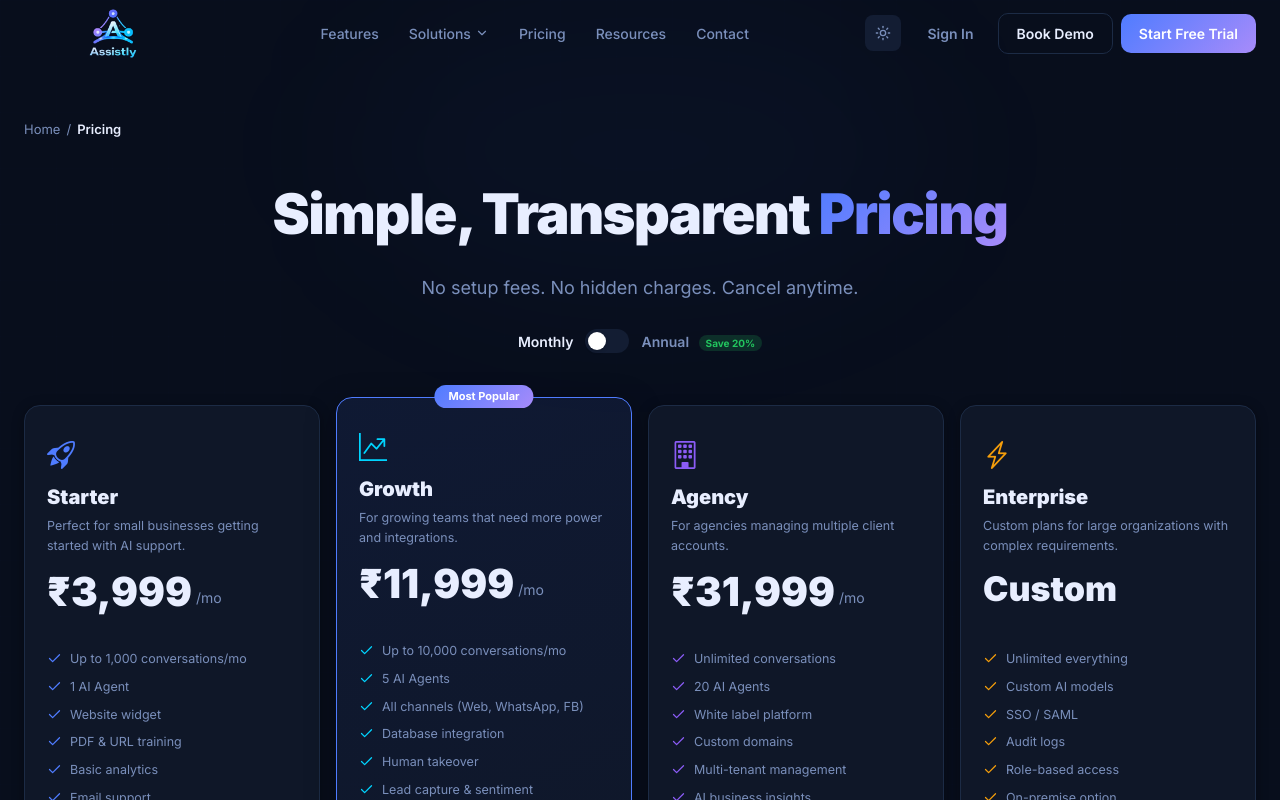
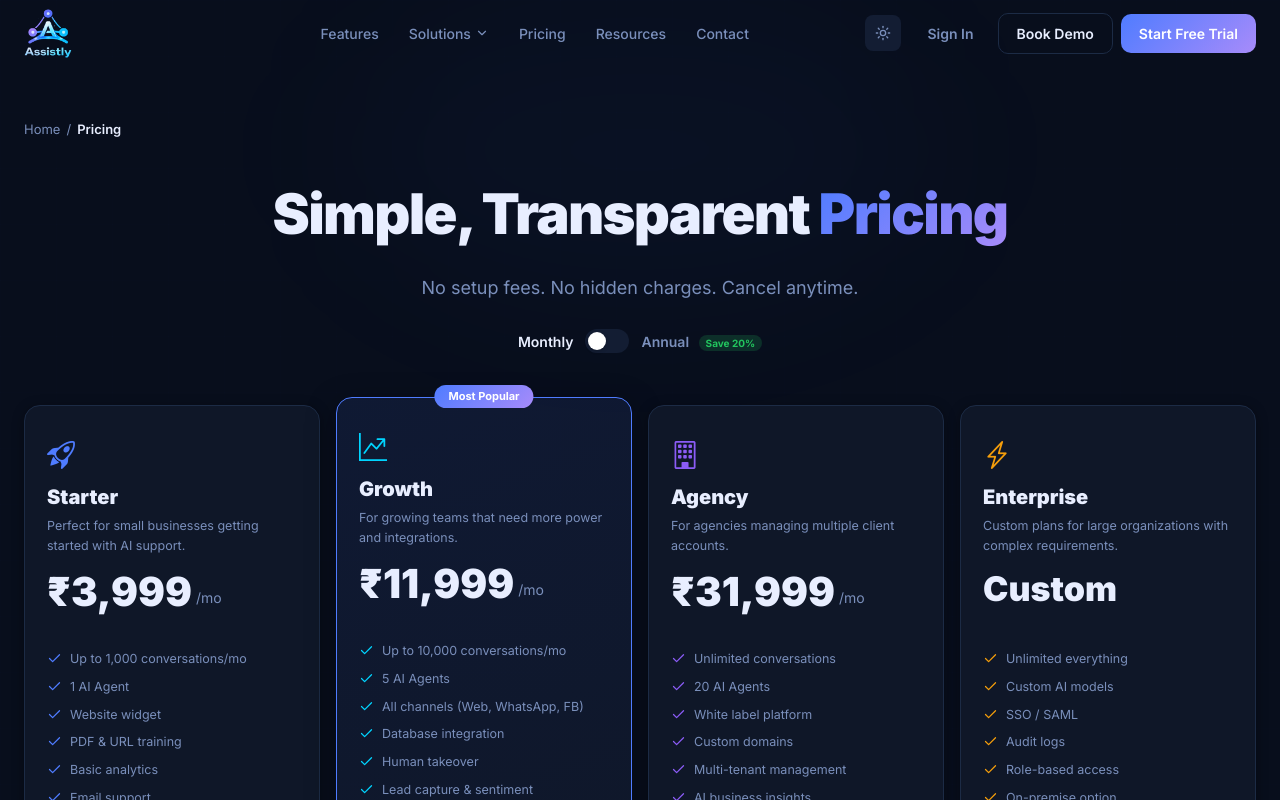
Before and after one commit to abhishektout/chat-bot-landing, a Next.js app: page /pricing in a window 1280 px wide. Shown: the top 800 px of the page. Built offline with nearby package versions, Linux system fonts and the light colour scheme.

Commit message:
manage the logo accordingly layout

```diff
--- a/src/components/Navbar.tsx
+++ b/src/components/Navbar.tsx
@@ -145,12 +145,12 @@ export default function Navbar() {
               <div style={{
                 width: "180px", height: "50px",
                 position: "relative",
-                display: "flex", alignItems: "center", justifyContent: "center"
+                display: "flex", alignItems: "center", justifyContent: "flex-start"
               }}>
                 <img
                   src={mounted && theme === "light" ? "/light-theme-logo.png" : "/dark-theme-logo.png"}
                   alt="Assistly Logo"
-                  style={{ width: "100%", height: "100%", objectFit: "contain" }}
+                  style={{ width: "auto", height: "100%", objectFit: "contain" }}
                 />
               </div>
             </motion.button>
```
